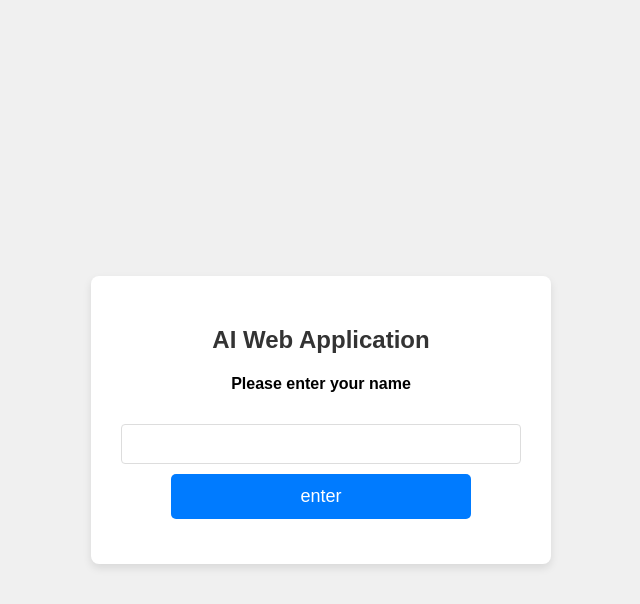
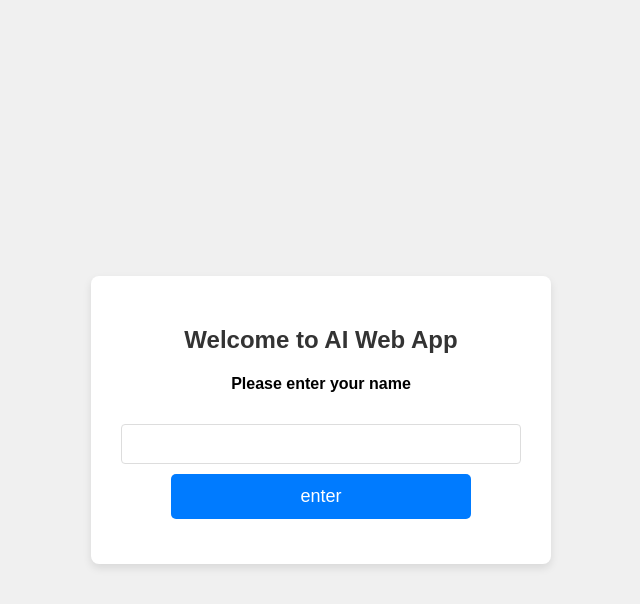
Before and after one commit to ZZQ1002/2026AN6001C, a Flask app: page / in a window 1280 px wide. Shown: the top 604 px of the page, without its empty margins (319-959 px from the left). Run offline with Flask 3, Linux system fonts and the light colour scheme.

Commit message:
Fix requirements filename

```diff
--- a/app.py
+++ b/app.py
@@ -6,11 +6,11 @@ app=Flask(__name__)
 
 @app.route("/",methods=["GET","POST"])
 def index():
-    q=request.form.get("q")
     return(render_template("index.html"))
 
 @app.route("/main",methods=["GET","POST"])
 def main():
+    q=request.form.get("q")
     return(render_template("main.html"))
 
 
--- a/templates/index.html
+++ b/templates/index.html
@@ -4,7 +4,7 @@
 </head>
 <body>
     <div class="container">
-        <h2>AI Web Application</h2>
+        <h2>Welcome to AI Web App</h2>
         <form action="/main" method="post">
             <h4>Please enter your name</h4>
             <input type="text" name="q">
```
Also changed, not shown: requirements.txt (renamed from requirement.txt).
